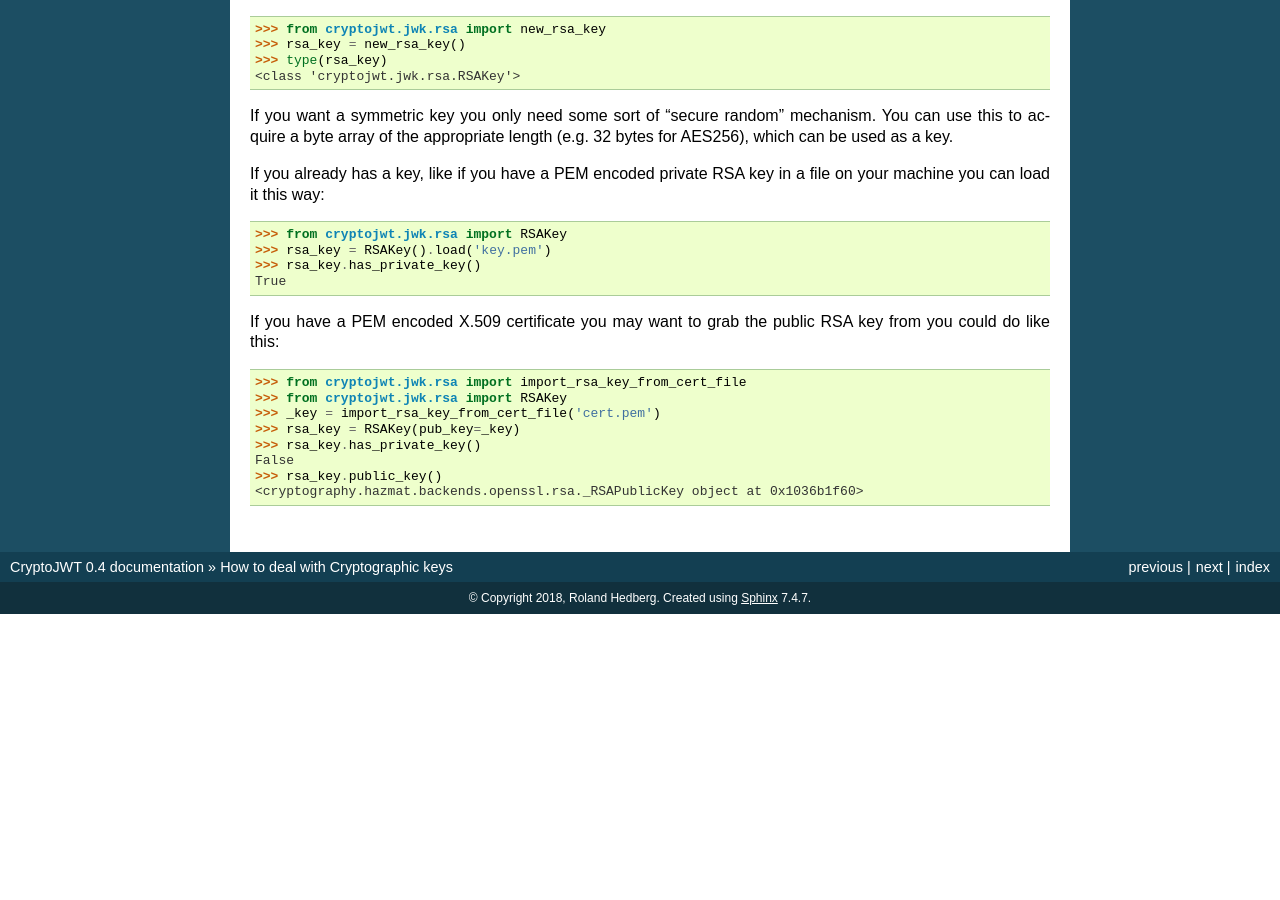
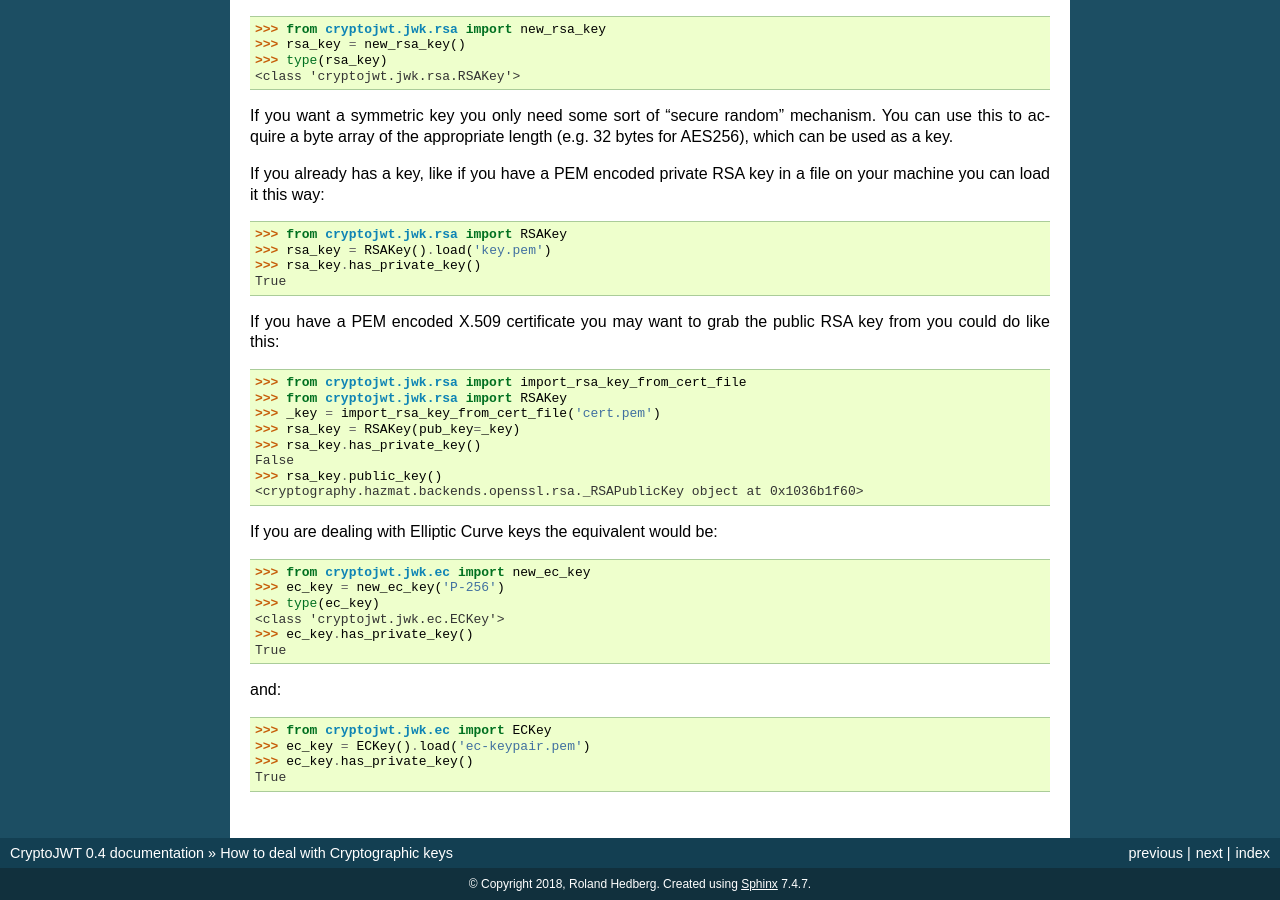
Before and after one commit to IdentityPython/JWTConnect-Python-CryptoJWT, a Sphinx documentation site: the page built from doc/keyhandling.rst, in a window 1280 px wide and 900 px high, scrolled down 730 px. Built offline with Sphinx 7.4.7, drawn with Linux system fonts in a browser that asks for light colours; before the commit the page ends 1344 px from its top, so only the background shows below that.

Commit message:
Working on documentation

```diff
--- a/doc/keyhandling.rst
+++ b/doc/keyhandling.rst
@@ -70,6 +70,22 @@
     >>> rsa_key.public_key()
     <cryptography.hazmat.backends.openssl.rsa._RSAPublicKey object at 0x1036b1f60>
 
+If you are dealing with Elliptic Curve keys the equivalent would be::
+
+    >>> from cryptojwt.jwk.ec import new_ec_key
+    >>> ec_key = new_ec_key('P-256')
+    >>> type(ec_key)
+    <class 'cryptojwt.jwk.ec.ECKey'>
+    >>> ec_key.has_private_key()
+    True
+
+and::
+
+    >>> from cryptojwt.jwk.ec import ECKey
+    >>> ec_key = ECKey().load('ec-keypair.pem')
+    >>> ec_key.has_private_key()
+    True
+
 
 
 .. _cryptography: https://cryptography.io/en/latest/
```
